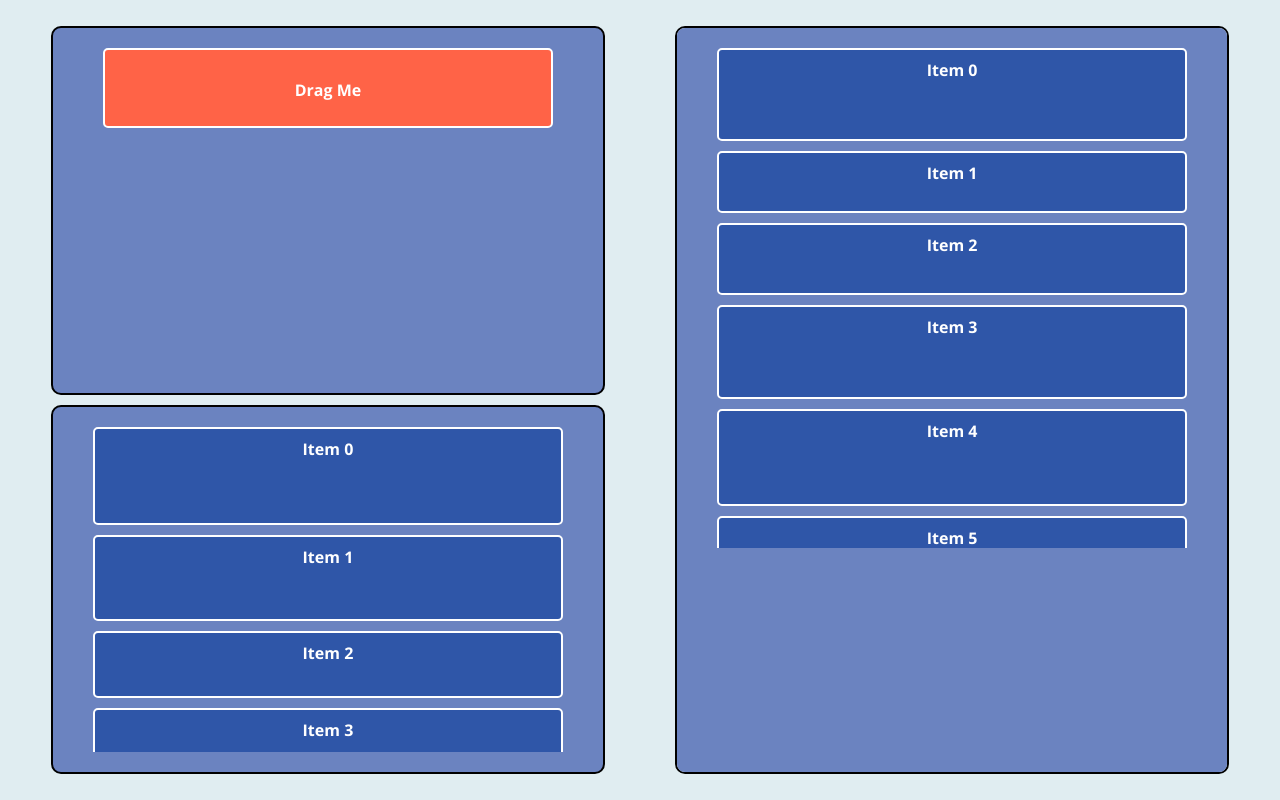
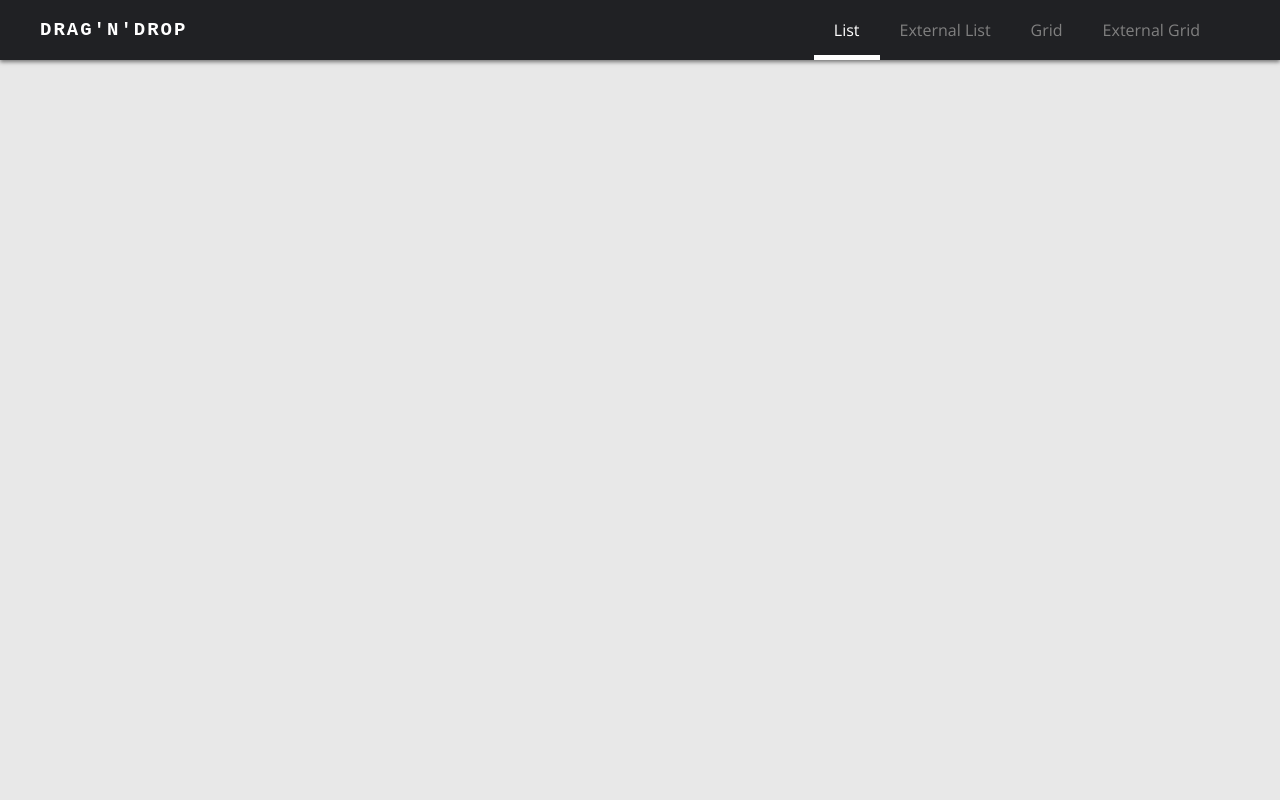
Before and after one commit to seektor/DnD_List, a website built with webpack: page src/index.html in a window 1280 px wide. Built offline with nearby package versions, Linux system fonts and the light colour scheme.

Commit message:
Header refactor.

```diff
--- a/src/app/app.ts
+++ b/src/app/app.ts
@@ -2,16 +2,18 @@ import "./assets/styles/app.scss";
 import { Toolbox } from "./components/Toolbox/Toolbox";
 import { List } from "./components/List/List";
 import { smoothScroll } from "./utils/smooth-scroll/smoothScroll";
+import { Header } from "./components/Viewport/Header/Header";
 
 class App {
 
     constructor() {
-        const toolbox = new Toolbox(document.getElementById("toolbox"));
-        const leftList = new List(document.getElementById("left-list"));
-        const rightList = new List(document.getElementById("right-list"));
+        const header = new Header(document.body);
+        // const toolbox = new Toolbox(document.getElementById("toolbox"));
+        // const leftList = new List(document.getElementById("left-list"));
+        // const rightList = new List(document.getElementById("right-list"));
 
-        toolbox.addTargetListHandlers(leftList.getListHandlers());
-        toolbox.addTargetListHandlers(rightList.getListHandlers());
+        // toolbox.addTargetListHandlers(leftList.getListHandlers());
+        // toolbox.addTargetListHandlers(rightList.getListHandlers());
     }
 }
 
--- a/src/app/assets/styles/app.scss
+++ b/src/app/assets/styles/app.scss
@@ -6,4 +6,5 @@
 @import "../../components/Toolbox/toolbox.scss";
 @import "../../components/List/list.scss";
 @import "../../components/List/templates/list-item.scss";
-@import "../../components/templates/item/item.scss";
+@import "../../templates/item/item.scss";
+@import "../../components/Viewport/Header/header.scss";
--- a/src/app/assets/styles/base.scss
+++ b/src/app/assets/styles/base.scss
@@ -1,6 +1,7 @@
 html, body {
     height: 100vh;
     font-family: 'Open Sans', sans-serif;
+    background-color: #E8E8E8;
 }
 
 #app-wrapper {
--- a/src/app/components/List/List.ts
+++ b/src/app/components/List/List.ts
@@ -1,12 +1,12 @@
 import ListClassHooks, { TListClassHooks } from "./structures/ListClassHooks";
-import ItemAttributeHooks, { TItemAttributeHooks } from "../templates/item/structures/ItemAttributeHooks";
+import ItemAttributeHooks, { TItemAttributeHooks } from "../../templates/item/structures/ItemAttributeHooks";
 import { TPositionChangeData } from "./structures/TPositionChangeData";
 import { TListViewStatistics } from "./structures/TListViewStatistics";
 import { IListHandlers } from "./interfaces/IListHandlers";
-import { TWriteable } from "../interfaces/TWriteable";
 import { TDragStartData } from "./structures/TDragStartData";
 import { DragMode } from "./structures/DragMode";
 import { smoothScroll } from "../../utils/smooth-scroll/smoothScroll";
+import { TWriteable } from "../../structures/TWriteable";
 
 /* TODO: There is still a bug with a "dead scroll". Repro: Drag an element but stay on the placeholder position. Then scroll using wheel until the placeholder is vanished from view. Then DO NOT move the mouse. The return animation is invalid. It happens because before mouseUp is triggered the mouseEnter is triggered on the element below the cursor. Then probably during mouseUp calculations the positionChange transition is not done yet which leads to invalid calculations.
 */
--- a/src/app/components/List/structures/TDragStartData.ts
+++ b/src/app/components/List/structures/TDragStartData.ts
@@ -1,4 +1,4 @@
-import { TCoordinates } from "../../interfaces/TCoordinates";
+import { TCoordinates } from "../../../structures/TCoordinates";
 
 export interface TDragStartData {
     initialCoordinates: TCoordinates;
--- a/src/app/components/Toolbox/Toolbox.ts
+++ b/src/app/components/Toolbox/Toolbox.ts
@@ -1,7 +1,7 @@
-import ItemAttributeHooks, { TItemAttributeHooks } from "../templates/item/structures/ItemAttributeHooks";
+import ItemAttributeHooks, { TItemAttributeHooks } from "../../templates/item/structures/ItemAttributeHooks";
 import ToolboxClassHooks, { TToolboxClassHooks } from "./structures/ToolboxClassHooks";
-import { TCoordinates } from "../interfaces/TCoordinates";
 import { IListHandlers } from "../List/interfaces/IListHandlers";
+import { TCoordinates } from "../../structures/TCoordinates";
 
 export class Toolbox {
 
--- /dev/null
+++ b/src/app/components/Viewport/Header/Header.ts
@@ -0,0 +1,40 @@
+import HeaderClassHooks, { THeaderClassHooks } from "./structures/HeaderClassHooks";
+import HeaderAttributeHooks, { THeaderAttributeHooks } from "./structures/HeaderAttributeHooks";
+
+export class Header {
+
+    private navbarElement: HTMLElement;
+    private activeElement: HTMLElement;
+
+    constructor(container: HTMLElement) {
+        this.constructComponent(container);
+        this.addNavbarItem("List", () => this.setActiveItem(0));
+        this.addNavbarItem("External List", () => this.setActiveItem(1));
+        this.addNavbarItem("Grid", () => this.setActiveItem(2));
+        this.addNavbarItem("External Grid", () => this.setActiveItem(3));
+        this.setActiveItem(0);
+    }
+
+    private constructComponent(container: HTMLElement): void {
+        const headerTemplate: string = require("./header.tpl.html");
+        const headerElement: HTMLElement = document.createRange().createContextualFragment(headerTemplate).firstElementChild as HTMLElement;
+        this.navbarElement = headerElement.querySelector(`[${HeaderAttributeHooks.navbar}]`);
+        container.append(headerElement);
+    }
+
+    public addNavbarItem(title: string, callback: () => void): void {
+        const element: HTMLElement = document.createElement("div");
+        element.innerHTML = title;
+        element.onclick = callback;
+        this.navbarElement.append(element);
+    }
+
+    public setActiveItem(index: number) {
+        if (this.activeElement) {
+            this.activeElement.classList.remove(HeaderClassHooks.itemActive);
+        }
+        this.activeElement = this.navbarElement.children[index] as HTMLElement;
+        this.activeElement.click();
+        this.activeElement.classList.add(HeaderClassHooks.itemActive);
+    }
+}
--- /dev/null
+++ b/src/app/components/Viewport/Header/header.scss
@@ -0,0 +1,37 @@
+.header {
+    $height: 60px;
+    display: flex;
+    background-color: #202124;
+    color: white;
+    height: $height;
+    line-height: $height;
+    box-shadow: 0 2px 4px rgba(0,0,0,.5);
+
+    &__title {
+        height: $height;
+        margin: 0px 40px;
+        font-family: "Roboto Mono",monospace;
+        text-transform: uppercase;
+        letter-spacing: 2px;
+        font-weight: bold;
+        font-size: 19px;
+        flex-grow: 1;
+    }
+
+    &__navbar {
+        display: flex;
+        margin: 0px 60px;
+        color: gray;
+        cursor: pointer;
+
+        &>* {
+            padding: 0px 20px;
+        }
+
+        &-item--active {
+            color: white;
+            opacity: 1;
+            border-bottom: 5px solid white;
+        }
+    }
+}
--- /dev/null
+++ b/src/app/components/Viewport/Header/header.tpl.html
@@ -0,0 +1,7 @@
+<header class="header">
+    <div class="header__title">
+        Drag'n'Drop
+    </div>
+    <nav class="header__navbar" header__navbar>
+    </nav>
+</header>
--- /dev/null
+++ b/src/app/components/Viewport/Header/structures/HeaderAttributeHooks.ts
@@ -0,0 +1,7 @@
+export interface THeaderAttributeHooks {
+    navbar: string;
+}
+
+export default {
+    navbar: "header__navbar",
+} as THeaderAttributeHooks;
--- /dev/null
+++ b/src/app/components/Viewport/Header/structures/HeaderClassHooks.ts
@@ -0,0 +1,7 @@
+export interface THeaderClassHooks {
+    itemActive: string;
+}
+
+export default {
+    itemActive: "header__navbar-item--active",
+} as THeaderClassHooks;
--- a/src/index.html
+++ b/src/index.html
@@ -5,12 +5,12 @@
     <meta charset="UTF-8">
     <meta name="viewport" content="width=device-width, initial-scale=1.0">
     <meta http-equiv="X-UA-Compatible" content="ie=edge">
-    <title>Document</title>
+    <title>DnD</title>
     <link href="https://fonts.googleapis.com/css?family=Open+Sans:400,700" rel="stylesheet">
 </head>
 
 <body>
-    <div id="app-wrapper">
+    <!-- <div id="app-wrapper">
         <div id="left-wrapper">
             <div id="toolbox" class="container container__toolbox"></div>
             <div id="left-list" class="container container__list--left"></div>
@@ -21,7 +21,7 @@
                 <div id="right-list"></div>
             </div>
         </div>
-    </div>
+    </div> -->
 
 </body>
 
```
Also changed, not shown: src/app/structures/TCoordinates.ts (renamed from src/app/components/interfaces/TCoordinates.ts), src/app/structures/TWriteable.ts (renamed from src/app/components/interfaces/TWriteable.ts), src/app/templates/item/item.scss (renamed from src/app/components/templates/item/item.scss), src/app/templates/item/item.tpl.html (renamed from src/app/components/templates/item/item.tpl.html), src/app/templates/item/structures/ItemAttributeHooks.ts (renamed from src/app/components/templates/item/structures/ItemAttributeHooks.ts).
